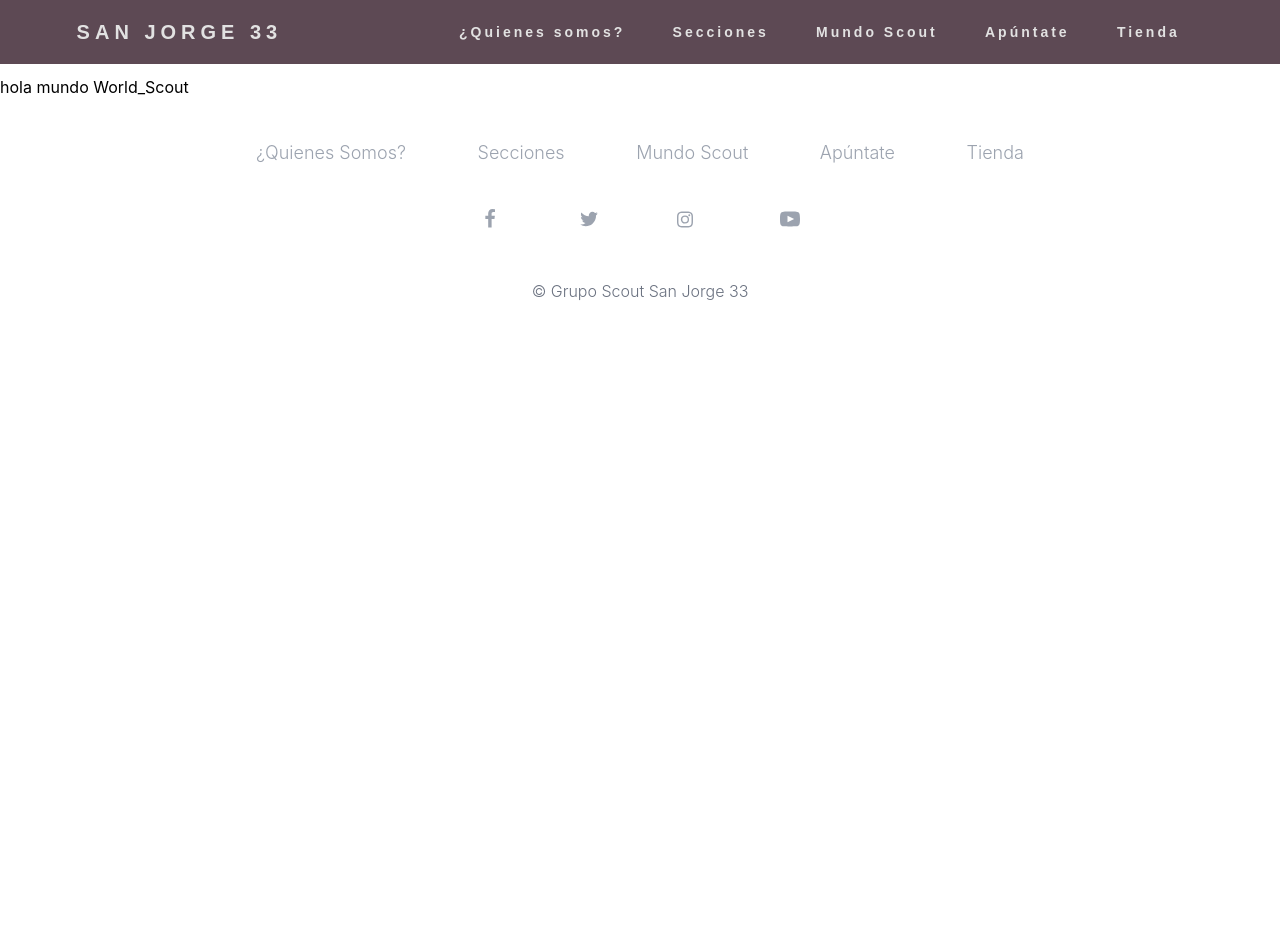
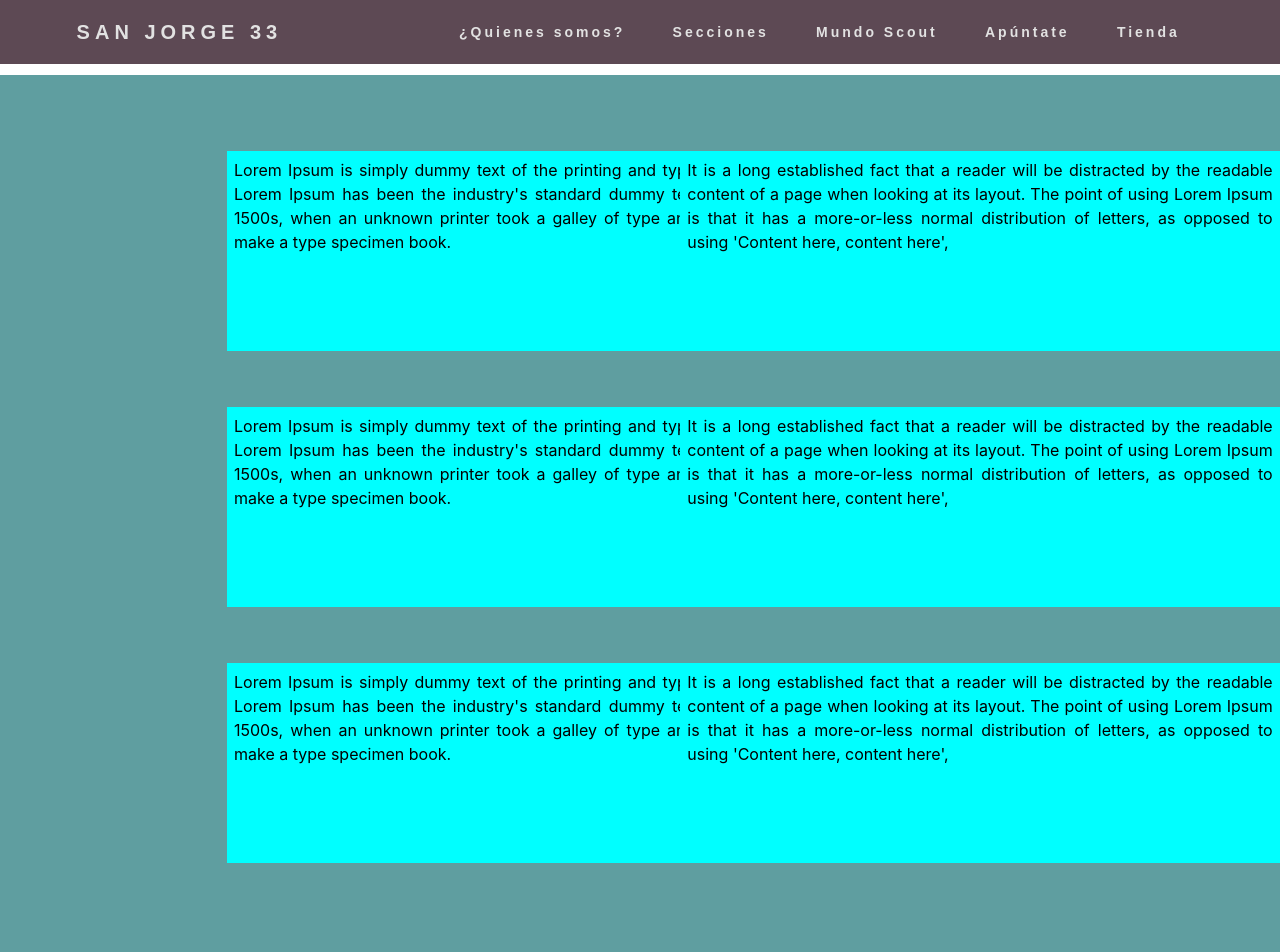
Before and after one commit to Jriog/PFC-Scouts, a React (Create React App) app: page /world_Scout in a window 1280 px wide. Shown: the top 952 px of the page. Before the commit the page ends 800 px from the top, so only its background shows below. Built offline with nearby package versions, Linux system fonts and the light colour scheme.

Commit message:
proto-estructura de mundo scout

```diff
--- a/src/components/Footer/Footer.js
+++ b/src/components/Footer/Footer.js
@@ -1,7 +1,5 @@
 import React from 'react';
 import './Footer.css';
-import instagram from './instagram.png';
-import mail from './mail.png';
 
 function Footer() {
   return (
@@ -9,27 +7,32 @@ function Footer() {
         <div class="max-w-screen-xl mx-auto px-4">
             <ul class="max-w-screen-md mx-auto text-lg font-light flex flex-wrap justify-between">
                 <li class="my-2">
-                    <a class="text-gray-400 hover:text-gray-800 dark:text-gray-300 dark:hover:text-white transition-colors duration-200" href="#">
+                    <a class="text-gray-400 hover:text-gray-800 dark:text-gray-300 dark:hover:text-white transition-colors duration-200" href="/">
+                        Inicio
+                    </a>
+                </li>
+                <li class="my-2">
+                    <a class="text-gray-400 hover:text-gray-800 dark:text-gray-300 dark:hover:text-white transition-colors duration-200" href="/about">
                         ¿Quienes Somos?
                     </a>
                 </li>
                 <li class="my-2">
-                    <a class="text-gray-400 hover:text-gray-800 dark:text-gray-300 dark:hover:text-white transition-colors duration-200" href="#">
+                    <a class="text-gray-400 hover:text-gray-800 dark:text-gray-300 dark:hover:text-white transition-colors duration-200" href="/sections">
                         Secciones
                     </a>
                 </li>
                 <li class="my-2">
-                    <a class="text-gray-400 hover:text-gray-800 dark:text-gray-300 dark:hover:text-white transition-colors duration-200" href="#">
+                    <a class="text-gray-400 hover:text-gray-800 dark:text-gray-300 dark:hover:text-white transition-colors duration-200" href="/world_Scout">
                         Mundo Scout
                     </a>
                 </li>
                 <li class="my-2">
-                    <a class="text-gray-400 hover:text-gray-800 dark:text-gray-300 dark:hover:text-white transition-colors duration-200" href="#">
+                    <a class="text-gray-400 hover:text-gray-800 dark:text-gray-300 dark:hover:text-white transition-colors duration-200" href="/joinUs">
                         Apúntate
                     </a>
                 </li>
                 <li class="my-2">
-                    <a class="text-gray-400 hover:text-gray-800 dark:text-gray-300 dark:hover:text-white transition-colors duration-200" href="#">
+                    <a class="text-gray-400 hover:text-gray-800 dark:text-gray-300 dark:hover:text-white transition-colors duration-200" href="/Store">
                         Tienda
                     </a>
                 </li>
--- a/src/components/Navbar/Nav.js
+++ b/src/components/Navbar/Nav.js
@@ -38,7 +38,7 @@ function Nav() {
         <li><NavLink to="/sections">Secciones</NavLink></li>
         <li><NavLink to="/world_Scout">Mundo Scout</NavLink></li>
         <li><NavLink to="/joinUs">Apúntate</NavLink></li>
-        <li><NavLink to="/tienda">Tienda</NavLink></li>
+        <li><NavLink to="/Store">Tienda</NavLink></li>
       </ul>
 
       <div onClick={showMenu} className={isActive ? "burger toggle" : "burger"}>
@@ -48,7 +48,7 @@ function Nav() {
           <li><NavLink to="/sections">Secciones</NavLink></li>
           <li><NavLink to="/world_Scout">Mundo Scout</NavLink></li>
           <li><NavLink to="/joinUs">Apúntate</NavLink></li>
-          <li><NavLink to="/tienda">Tienda</NavLink></li>
+          <li><NavLink to="/Store">Tienda</NavLink></li>
         </ul>
       </div>
     </nav>
--- a/src/components/Pages/Home/Partes/Pilares/Pilares.js
+++ b/src/components/Pages/Home/Partes/Pilares/Pilares.js
@@ -6,9 +6,9 @@ function Pilares() {
   return (
     <div id='pilares' class="h-56 grid grid-cols-10 gap-10 content-center ...">
       <div class=""></div>
-      <div class="pilar col-span-2" >Lorem Ipsum is simply dummy text of the printing and typesetting industry. Lorem Ipsum has been the industry's standard dummy text ever since the 1500s, when an unknown printer took a galley of type and scrambled it to make a type specimen book.</div>
-      <div class="pilar col-span-2">It is a long established fact that a reader will be distracted by the readable content of a page when looking at its layout. The point of using Lorem Ipsum is that it has a more-or-less normal distribution of letters, as opposed to using 'Content here, content here',</div>
-      <div class="pilar col-span-2">There are many variations of passages of Lorem Ipsum available, but the majority have suffered alteration in some form, by injected humour, or randomised words which don't look even slightly believable.</div>
+      <div id='pilar1' class="pilar col-span-2" >Lorem Ipsum is simply dummy text of the printing and typesetting industry. Lorem Ipsum has been the industry's standard dummy text ever since the 1500s, when an unknown printer took a galley of type and scrambled it to make a type specimen book.</div>
+      <div id='pilar2'class="pilar col-span-2">It is a long established fact that a reader will be distracted by the readable content of a page when looking at its layout. The point of using Lorem Ipsum is that it has a more-or-less normal distribution of letters, as opposed to using 'Content here, content here',</div>
+      <div id='pilar3'class="pilar col-span-2">There are many variations of passages of Lorem Ipsum available, but the majority have suffered alteration in some form, by injected humour, or randomised words which don't look even slightly believable.</div>
       <div class=""></div>
     </div>
   );
--- a/src/components/Pages/JoinUs/JoinUs.js
+++ b/src/components/Pages/JoinUs/JoinUs.js
@@ -3,7 +3,7 @@ import './JoinUs.css';
 
 function JoinUs() {
   return (
-    <div>
+    <div className='scrollmenu'>
         <form id='' className='form'>
             <div class="relative z-0 w-full mb-6 group grid grid-cols-2 gap-6">
               <div id='name'>
--- a/src/components/Pages/Sections/Sections.js
+++ b/src/components/Pages/Sections/Sections.js
@@ -4,7 +4,7 @@ import foto from './flor_de_lis.png'
 
 function Sections() {
   return (
-    <div>
+    <div className='scrollmenu'>
      <div id='manada' class="h-56 grid grid-cols-5 gap-4 content-center ...">
        <div></div>
        <div className='textosections'>Contrary to popular belief, Lorem Ipsum is not simply random text. It has roots in a piece of classical Latin literature from 45 BC, making it over 2000 years old. Richard McClintock, a Latin professor at Hampden-Sydney College in Virginia, looked up one of the more obscure Latin words, consectetur, from a Lorem Ipsum</div>
--- /dev/null
+++ b/src/components/Pages/Store/Store.js
@@ -0,0 +1,12 @@
+import React from 'react';
+import './Store.css';
+
+function Store() {
+  return (
+    <div className='scrollmenu'>
+      <h1>Tienda</h1>
+    </div>
+  );
+}
+
+export default Store;
--- a/src/components/Pages/Tienda/Tienda.js
+++ /dev/null
@@ -1,12 +0,0 @@
-import React from 'react';
-import './Tienda.css';
-
-function Tienda() {
-  return (
-    <div>
-      <h1>Tienda</h1>
-    </div>
-  );
-}
-
-export default Tienda;
--- a/src/components/Pages/World_Scout/World_Scout.css
+++ b/src/components/Pages/World_Scout/World_Scout.css
@@ -8,3 +8,41 @@
     }
 
   }
+
+.ws{
+    background-color: cadetblue;
+}
+.pilarw{
+    padding: 5%;
+    text-align: justify;
+    background-color: aqua;
+    width: 600px;
+    height: 200px;
+}
+
+#mundodiv{
+    padding-top: 5%;
+}
+
+#pilarw1{
+
+}
+
+#pilarw2{
+
+}
+#pilarw3{
+
+}
+#pilarw5{
+
+}
+#pilarw6{
+
+}
+#pilarw7{
+
+}
+#pilarw8{
+
+}
--- a/src/components/Pages/World_Scout/World_Scout.js
+++ b/src/components/Pages/World_Scout/World_Scout.js
@@ -4,12 +4,33 @@ import './World_Scout.css';
 function World_Scout() {
   return (
     <div>
-      <div id='W_S'>
+      <div id='W_S'></div>
+      <div id='mundodiv' className='ws grid grid-rows-4 gap-8'>
+        <div class="h-56 grid grid-cols-6 gap-20 content-center ...">
+            <div></div>
+            <div id='pilarw1' class="pilarw" >Lorem Ipsum is simply dummy text of the printing and typesetting industry. Lorem Ipsum has been the industry's standard dummy text ever since the 1500s, when an unknown printer took a galley of type and scrambled it to make a type specimen book.</div>
+            <div></div>
+            <div id='pilarw2' class="pilarw">It is a long established fact that a reader will be distracted by the readable content of a page when looking at its layout. The point of using Lorem Ipsum is that it has a more-or-less normal distribution of letters, as opposed to using 'Content here, content here',</div>
+            <div></div>
+            <div></div>
+          </div>
+          <div class="h-56 grid grid-cols-6 gap-20 content-center ...">
+            <div></div>
+            <div id='pilarw3' class="pilarw" >Lorem Ipsum is simply dummy text of the printing and typesetting industry. Lorem Ipsum has been the industry's standard dummy text ever since the 1500s, when an unknown printer took a galley of type and scrambled it to make a type specimen book.</div>
+            <div></div>
+            <div id='pilarw4' class="pilarw">It is a long established fact that a reader will be distracted by the readable content of a page when looking at its layout. The point of using Lorem Ipsum is that it has a more-or-less normal distribution of letters, as opposed to using 'Content here, content here',</div>
+            <div></div>
+            <div></div>
+          </div>
+          <div class="h-56 grid grid-cols-6 gap-20 content-center ...">
+            <div></div>
+            <div id='pilarw5' class="pilarw" >Lorem Ipsum is simply dummy text of the printing and typesetting industry. Lorem Ipsum has been the industry's standard dummy text ever since the 1500s, when an unknown printer took a galley of type and scrambled it to make a type specimen book.</div>
+            <div></div>
+            <div id='pilarw6' class="pilarw">It is a long established fact that a reader will be distracted by the readable content of a page when looking at its layout. The point of using Lorem Ipsum is that it has a more-or-less normal distribution of letters, as opposed to using 'Content here, content here',</div>
+            <div></div>
+            <div></div>
+          </div>
       </div>
-      <div>
-        <h1>hola mundo World_Scout</h1>
-      </div>
-      <div></div>
     </div>
   );
 }
--- a/src/components/Router/Router.js
+++ b/src/components/Router/Router.js
@@ -10,7 +10,7 @@ import About from "../Pages/About/About";
 import Sections from "../Pages/Sections/Sections";
 import World_Scout from "../Pages/World_Scout/World_Scout";
 import JoinUs from "../Pages/JoinUs/JoinUs";
-import Tienda from "../Pages/Tienda/Tienda";
+import Store from "../Pages/Store/Store";
 
 export default function router() {
   return (
@@ -27,7 +27,7 @@ export default function router() {
           </Route>
           <Route path="/joinUs" element={<JoinUs/>}>
           </Route>
-          <Route path="/tienda" element={<Tienda/>}>
+          <Route path="/Store" element={<Store/>}>
           </Route>
         </Routes>
     </Router>
```
Also changed, not shown: src/components/Pages/Store/Store.css (added).
